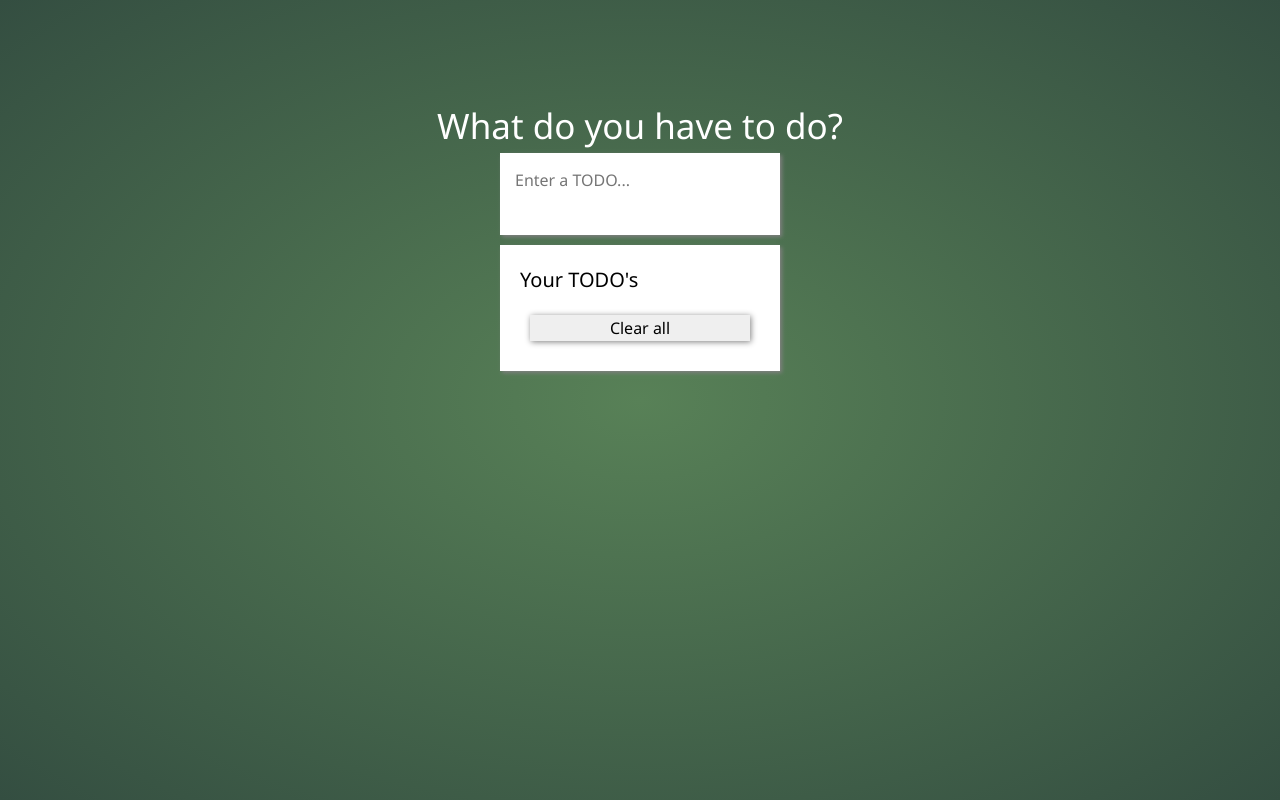
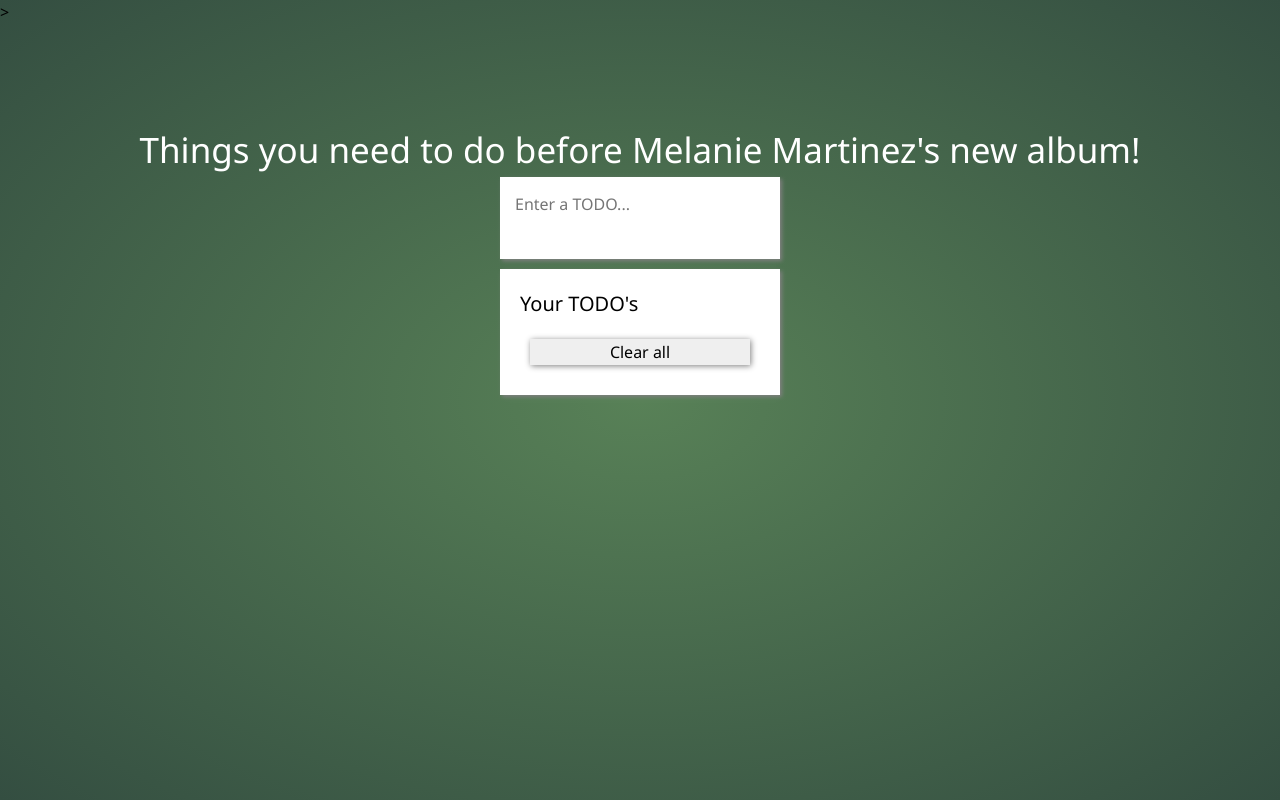
Before and after one commit to imd1005-web-development-winter-2023/assignment-03-karmacappuccino, a plain HTML site: page index.html in a window 1280 px wide. Drawn offline with Linux system fonts and the light colour scheme; files whose address does not match are found by name.

Commit message:
Update index.html

```diff
--- a/index.html
+++ b/index.html
@@ -22,46 +22,37 @@
 </head>
 
 <body>
+  <main>
+    <!-- Flex display-->>
+    <div class="page">
+      <!-- Title of web app-->
+      <div class="TODO-title">
+        <h1>Things you need to do before Melanie Martinez's new album!</h1>
+      </div>
+      <section>
 
-  <main>
-    <div class="page">
-      <div class="TODO-title">
-        <h1>What do you have to do?</h1>
-      </div>
-
-      <section>
         <div class="content">
-
           <div class="enter-todo">
             <form class="add-todo-form">
               <label for="todo-name"></label>
+              <!--HTML form-->
               <input type="text" name="item" id="todo-name" placeholder="Enter a TODO..." required />
               <button class="submit"> <img src="images/plus.png" width="20"></button>
             </form>
           </div>
-
           <div class="your-todo">
             <p class="your-to">Your TODO's</p>
             <ul class="todo-list">
               <li>Loading...</li>
             </ul>
-
-
+            <!--Clear all button-->
             <button class="clear-all">Clear all</button>
-
-
           </div>
-
-
         </div>
     </div>
     </section>
-
-
   </main>
-
   <!-- This is where we add our awesome JavaScript code -->
   <script src="./main.js"></script>
 </body>
-
 </html>
```
